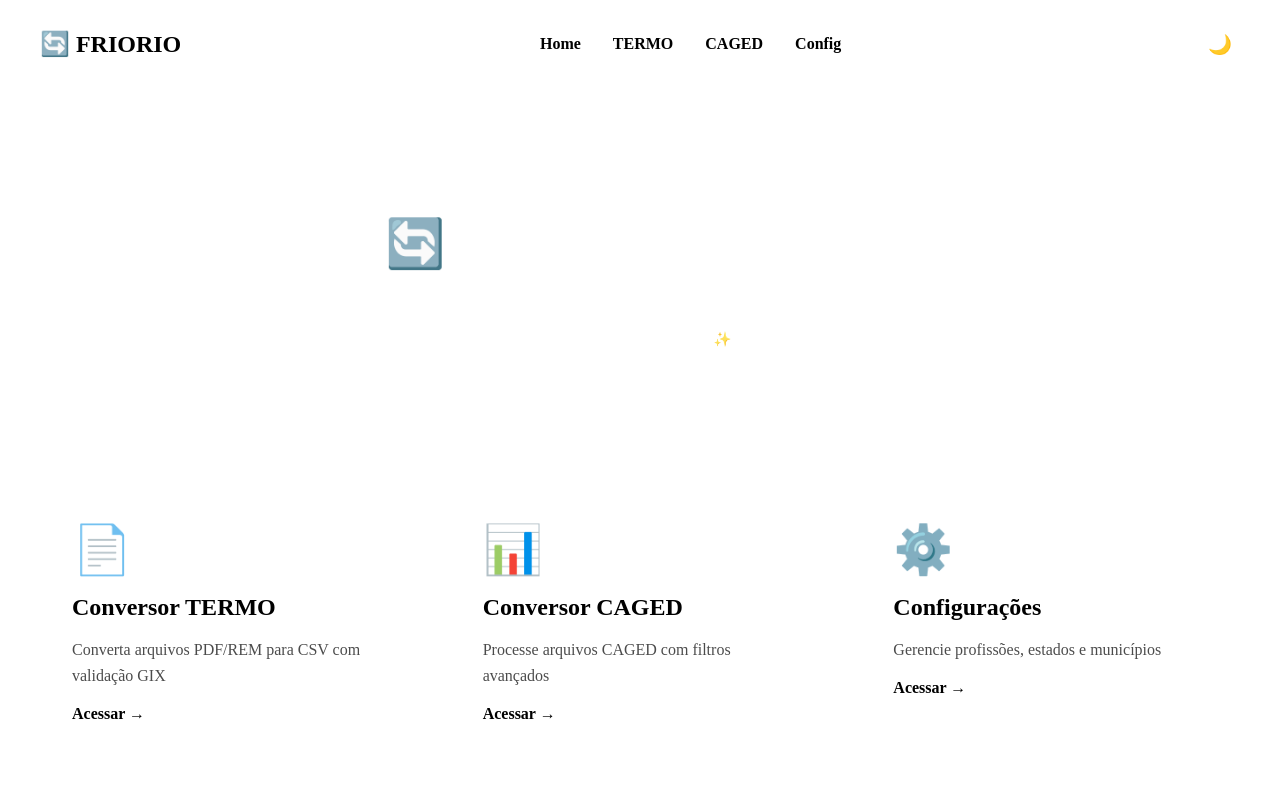
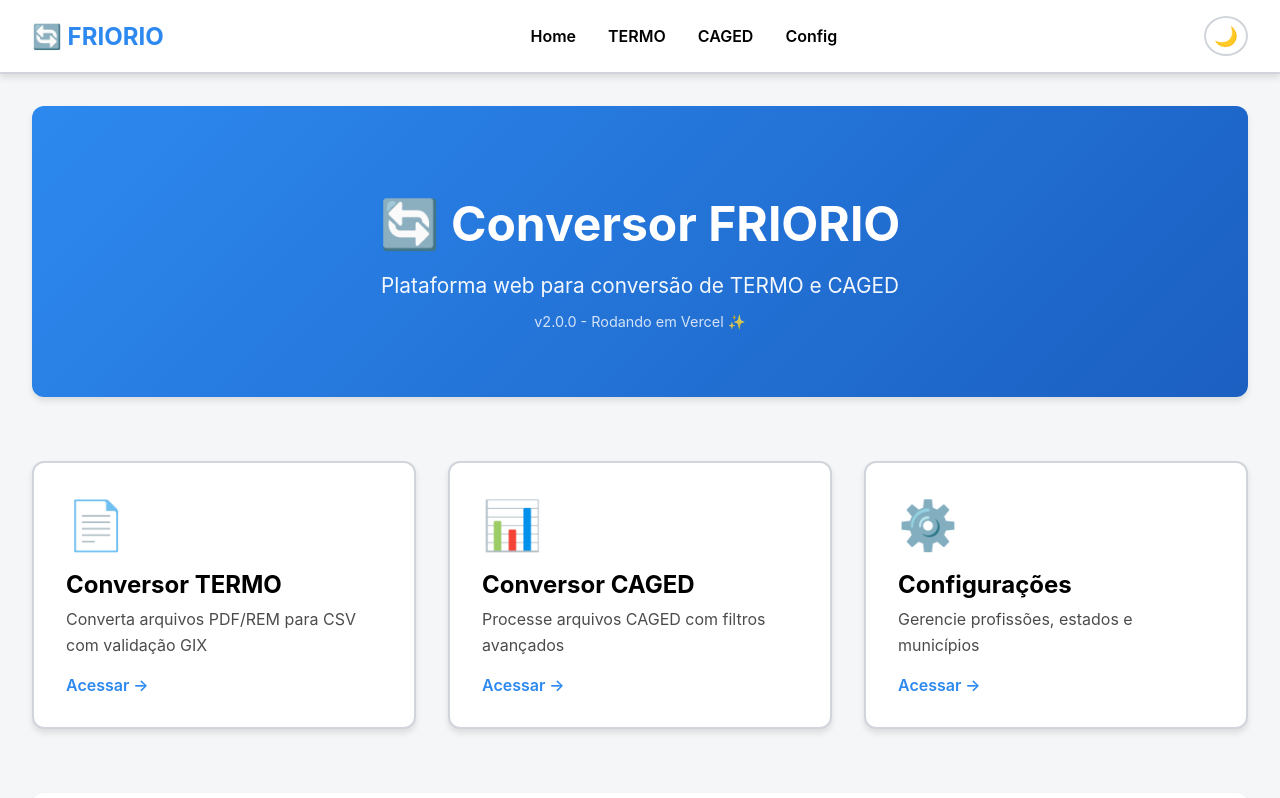
Before and after one commit to Bridionizzz/conversor-friorio, a Next.js app in the folder projeto-web/: page / in a window 1280 px wide. Shown: the top 798 px of the page. Built offline with nearby package versions, Linux system fonts and the light colour scheme.

Commit message:
Update globals.css

```diff
--- a/projeto-web/styles/globals.css
+++ b/projeto-web/styles/globals.css
@@ -0,0 +1,250 @@
+/* styles/globals.css */
+:root {
+  /* Light mode */
+  --primary: #2d89ef;
+  --primary-dark: #1b5fc1;
+  --bg: #f4f6f8;
+  --bg-alt: #ffffff;
+  --text: #000000;
+  --border: #d1d5db;
+  --shadow: 0 4px 6px rgba(0, 0, 0, 0.1);
+
+  /* Dark mode */
+  --primary-dark-mode: #3a86ff;
+  --bg-dark: #121212;
+  --bg-dark-alt: #1e1e1e;
+  --text-dark: #ffffff;
+  --border-dark: #333333;
+  --shadow-dark: 0 4px 6px rgba(0, 0, 0, 0.3);
+}
+
+* {
+  margin: 0;
+  padding: 0;
+  box-sizing: border-box;
+}
+
+html {
+  scroll-behavior: smooth;
+}
+
+body {
+  font-family: -apple-system, BlinkMacSystemFont, 'Segoe UI', 'Roboto', 'Oxygen',
+    'Ubuntu', 'Cantarell', 'Fira Sans', 'Droid Sans', 'Helvetica Neue', sans-serif;
+  background: var(--bg);
+  color: var(--text);
+  transition: background-color 0.3s ease, color 0.3s ease;
+  -webkit-font-smoothing: antialiased;
+  -moz-osx-font-smoothing: grayscale;
+}
+
+body.dark {
+  background: var(--bg-dark);
+  color: var(--text-dark);
+}
+
+/* Typography */
+h1, h2, h3, h4, h5, h6 {
+  font-weight: 700;
+  margin: 1.5rem 0 0.5rem;
+}
+
+h1 {
+  font-size: 2.5rem;
+}
+
+h2 {
+  font-size: 2rem;
+}
+
+h3 {
+  font-size: 1.5rem;
+}
+
+p {
+  line-height: 1.6;
+}
+
+/* Links */
+a {
+  color: var(--primary);
+  text-decoration: none;
+  transition: all 0.3s ease;
+}
+
+a:hover {
+  opacity: 0.8;
+}
+
+/* Buttons */
+button {
+  font-family: inherit;
+  cursor: pointer;
+  border: none;
+  border-radius: 8px;
+  padding: 10px 20px;
+  font-weight: 600;
+  transition: all 0.3s ease;
+  background: var(--primary);
+  color: white;
+}
+
+button:hover {
+  background: var(--primary-dark);
+  transform: translateY(-2px);
+}
+
+button:disabled {
+  opacity: 0.6;
+  cursor: not-allowed;
+  transform: none;
+}
+
+/* Inputs */
+input,
+select,
+textarea {
+  font-family: inherit;
+  font-size: 1rem;
+  width: 100%;
+  max-width: 100%;
+  padding: 10px 12px;
+  border: 1px solid var(--border);
+  border-radius: 6px;
+  background: var(--bg-alt);
+  color: var(--text);
+  transition: all 0.3s ease;
+}
+
+body.dark input,
+body.dark select,
+body.dark textarea {
+  background: var(--bg-dark-alt);
+  color: var(--text-dark);
+  border-color: var(--border-dark);
+}
+
+input:focus,
+select:focus,
+textarea:focus {
+  outline: none;
+  border-color: var(--primary);
+  box-shadow: 0 0 0 3px rgba(45, 137, 239, 0.1);
+}
+
+/* Tables */
+table {
+  width: 100%;
+  border-collapse: collapse;
+  margin: 1rem 0;
+  box-shadow: var(--shadow);
+  border-radius: 8px;
+  overflow: hidden;
+}
+
+body.dark table {
+  box-shadow: var(--shadow-dark);
+}
+
+thead {
+  background: var(--primary);
+  color: white;
+}
+
+th {
+  padding: 12px;
+  text-align: left;
+  font-weight: 600;
+}
+
+td {
+  padding: 12px;
+  border-bottom: 1px solid var(--border);
+}
+
+body.dark td {
+  border-bottom-color: var(--border-dark);
+}
+
+tr:hover {
+  background: rgba(45, 137, 239, 0.05);
+}
+
+body.dark tr:hover {
+  background: rgba(255, 255, 255, 0.05);
+}
+
+/* Utilities */
+.container {
+  max-width: 1200px;
+  margin: 0 auto;
+  padding: 0 1rem;
+}
+
+.hidden {
+  display: none;
+}
+
+.text-center {
+  text-align: center;
+}
+
+/* Responsive */
+@media (max-width: 768px) {
+  h1 {
+    font-size: 2rem;
+  }
+
+  h2 {
+    font-size: 1.5rem;
+  }
+
+  h3 {
+    font-size: 1.25rem;
+  }
+
+  input,
+  select,
+  textarea,
+  button {
+    font-size: 16px; /* Evita zoom em mobile */
+  }
+
+  table {
+    font-size: 0.9rem;
+  }
+
+  th,
+  td {
+    padding: 8px;
+  }
+}
+
+/* Animations */
+@keyframes fadeIn {
+  from {
+    opacity: 0;
+  }
+  to {
+    opacity: 1;
+  }
+}
+
+@keyframes slideIn {
+  from {
+    transform: translateY(20px);
+    opacity: 0;
+  }
+  to {
+    transform: translateY(0);
+    opacity: 1;
+  }
+}
+
+.fade-in {
+  animation: fadeIn 0.3s ease-in;
+}
+
+.slide-in {
+  animation: slideIn 0.3s ease-out;
+}
```
